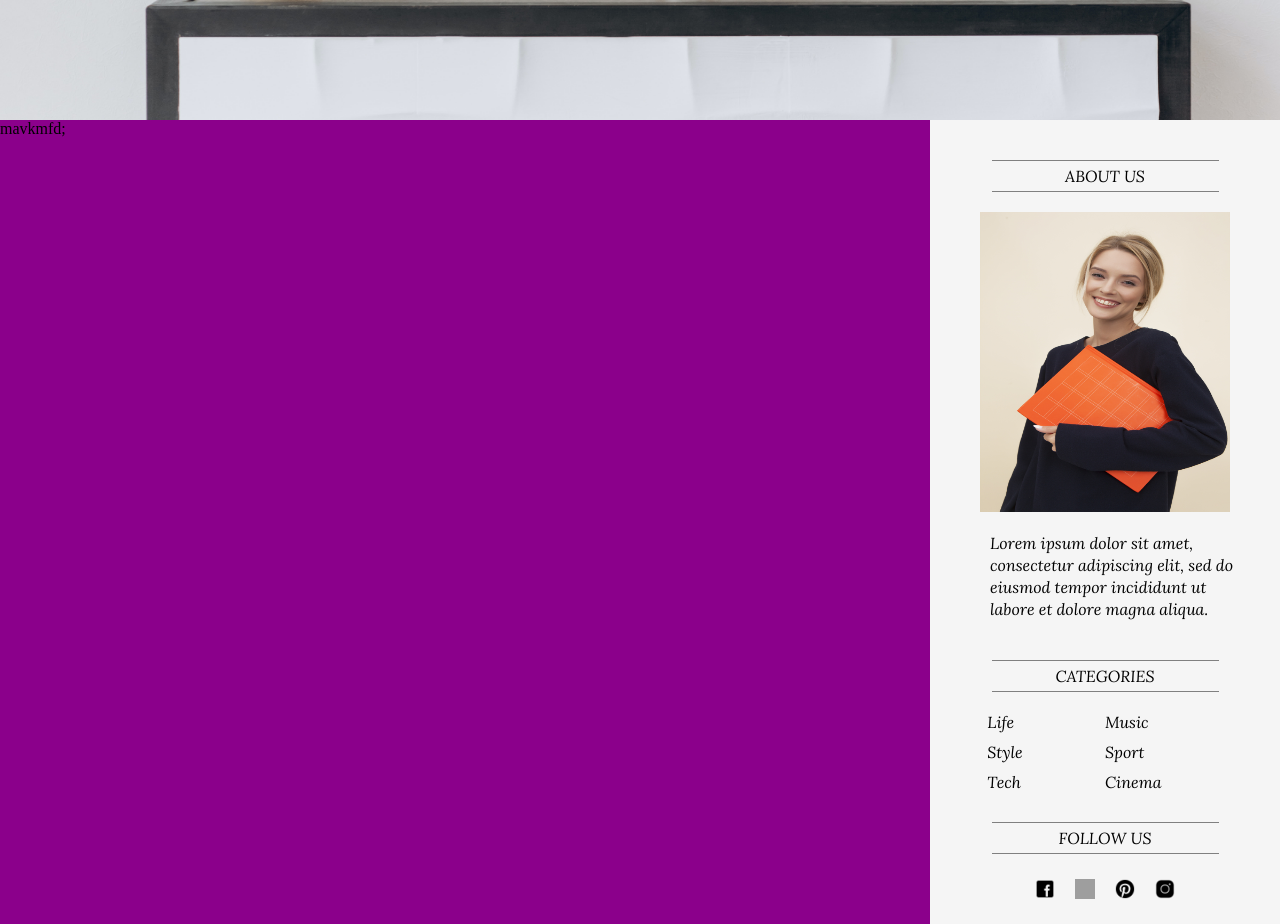
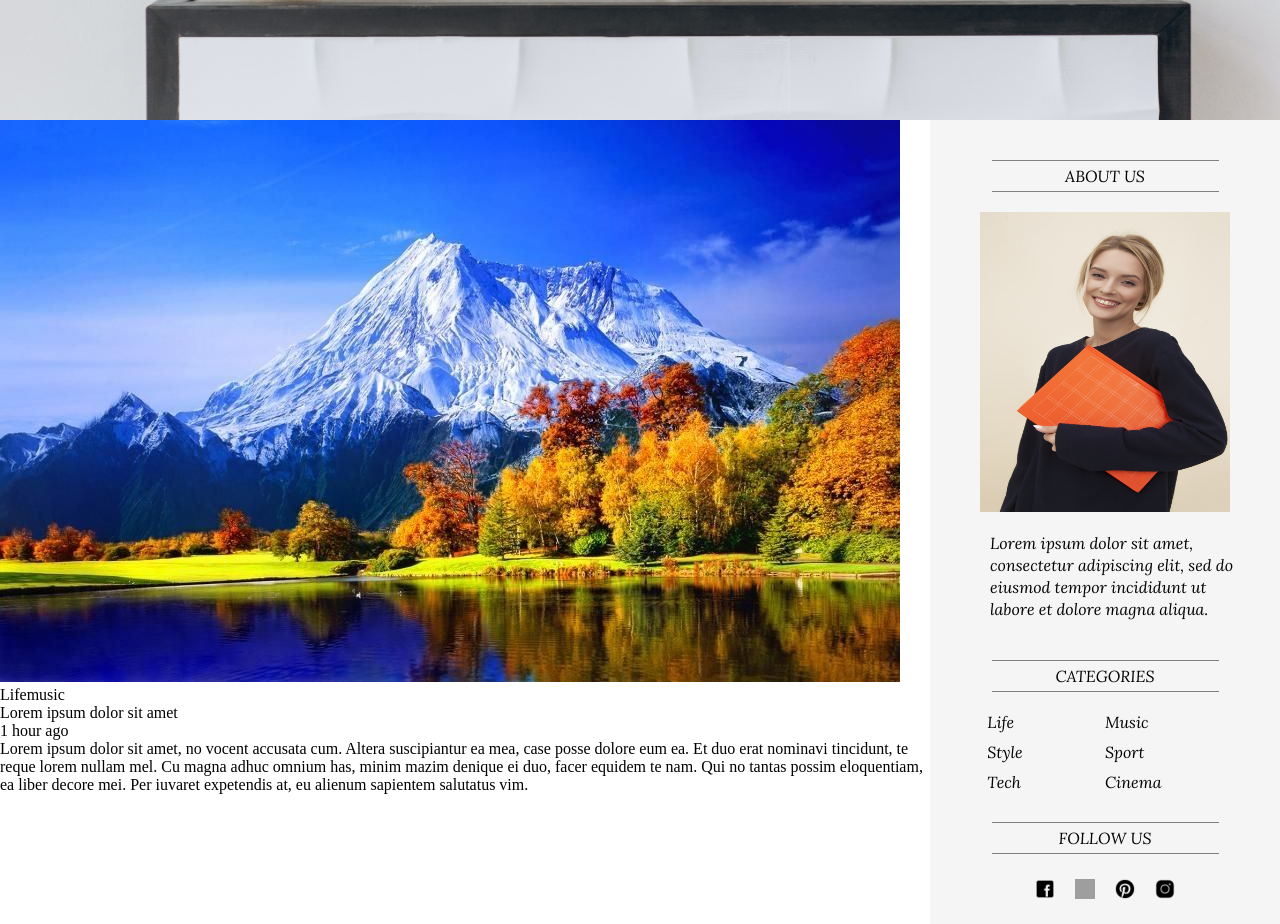
Before and after one commit to Reyhaneh-12/BlogWebSite-React, a React (Create React App) app: page / in a window 1280 px wide. Shown: the part 680-1604 px from the top of the page. Built offline with nearby package versions, Linux system fonts and the light colour scheme; grey boxes are pictures that could not be loaded.

Commit message:
add post component

```diff
--- /dev/null
+++ b/src/components/post/Post.js
@@ -0,0 +1,28 @@
+import React from "react";
+import nature from "../../asserts/imgages/nature.jfif";
+
+const Post = () => {
+  return (
+    <div className="postContainer">
+      <img src={nature} className="postImg" alt="image" />
+      <div className="postInfo">
+        <div className="postCates">
+          <span>Life</span>
+          <span>music</span>
+        </div>
+        <p className="postTitle">Lorem ipsum dolor sit amet</p>
+        <p className="postDate">1 hour ago</p>
+        <p className="postDesc">
+          Lorem ipsum dolor sit amet, no vocent accusata cum. Altera
+          suscipiantur ea mea, case posse dolore eum ea. Et duo erat nominavi
+          tincidunt, te reque lorem nullam mel. Cu magna adhuc omnium has, minim
+          mazim denique ei duo, facer equidem te nam. Qui no tantas possim
+          eloquentiam, ea liber decore mei. Per iuvaret expetendis at, eu
+          alienum sapientem salutatus vim.
+        </p>
+      </div>
+    </div>
+  );
+};
+
+export default Post;
--- a/src/components/posts/Posts.js
+++ b/src/components/posts/Posts.js
@@ -1,10 +1,11 @@
 import React from 'react';
+import Post from '../post/Post';
 import './posts.css';
 
 const Posts = () => {
     return (
         <div className="postContainer">
-            mavkmfd;
+            <Post />
         </div>
     );
 };
--- a/src/components/posts/posts.css
+++ b/src/components/posts/posts.css
@@ -1,4 +1,4 @@
 .postContainer {
     flex: 9;
-    background: darkmagenta;
+    background: white;
 }
```
Also changed, not shown: src/asserts/imgages/nature.jfif (added), src/components/post/post.css (added).
